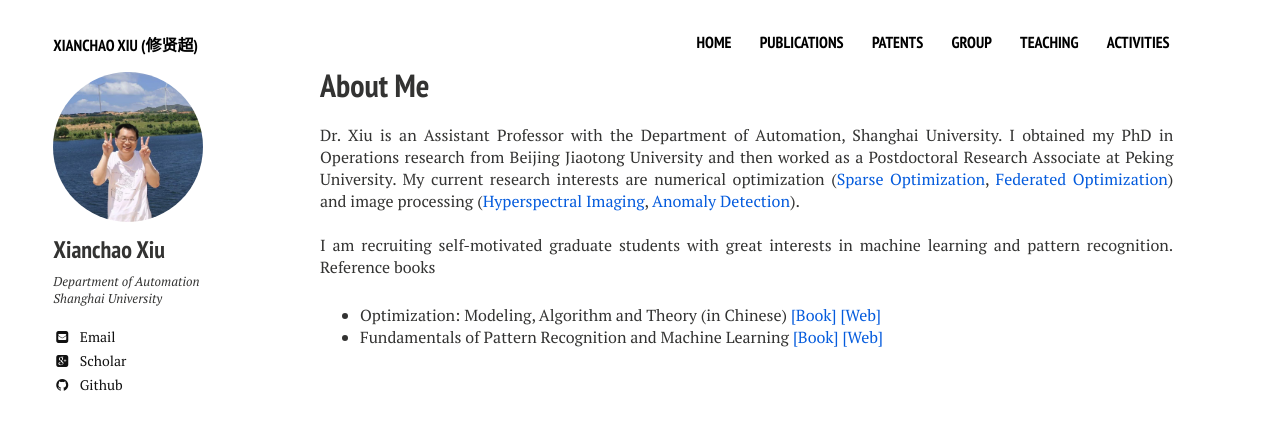
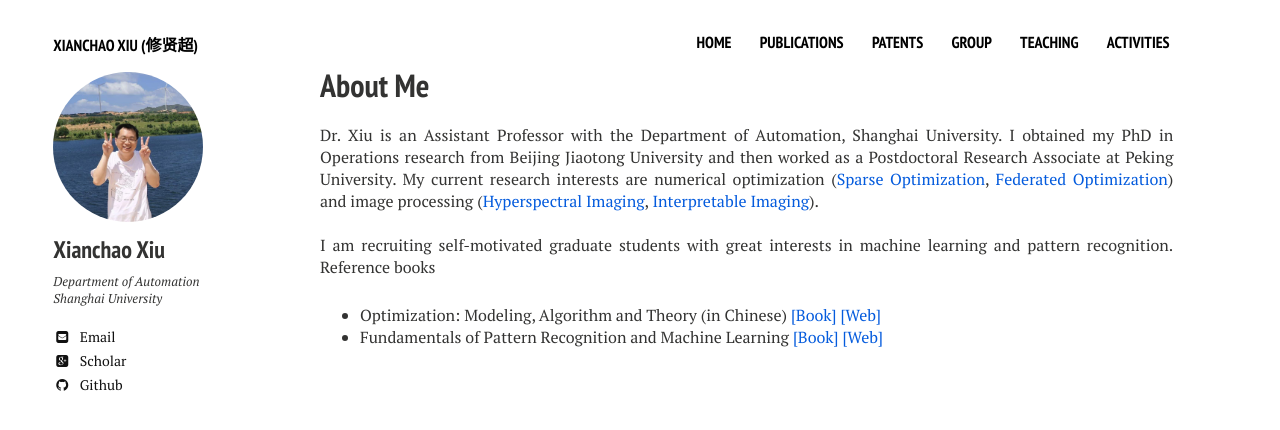
Before and after one commit to xianchaoxiu/xianchaoxiu.github.io, a Jekyll site: the page built from index.md, in a window 1280 px wide. Shown: the top 430 px of the page. Built offline with Jekyll 4.4.1, drawn with Linux system fonts in a browser that asks for light colours; nearby versions of some CDN libraries.

Commit message:
Update home2.html

```diff
--- a/_layouts/home2.html
+++ b/_layouts/home2.html
@@ -24,7 +24,7 @@
       <p> Dr. Xiu is an Assistant Professor with the Department of Automation, Shanghai University.
 	      I obtained my PhD in Operations research from Beijing Jiaotong University and then worked as a Postdoctoral Research Associate at Peking University.
 	      My current research interests are numerical optimization (<a href="https://github.com/xianchaoxiu/Sparse-Optimization" class="textlink" target="_blank">Sparse Optimization</a>, <a href="https://github.com/xianchaoxiu/Federated-Optimization" class="textlink" target="_blank">Federated Optimization</a>)
-	      and image processing (<a href="https://github.com/xianchaoxiu/Hyperspectral-Imaging" class="textlink" target="_blank">Hyperspectral Imaging</a>, <a href="https://github.com/xianchaoxiu/Anomaly-Detection" class="textlink" target="_blank">Anomaly Detection</a>). <br><br>
+	      and image processing (<a href="https://github.com/xianchaoxiu/Hyperspectral-Imaging" class="textlink" target="_blank">Hyperspectral Imaging</a>, <a href="https://github.com/xianchaoxiu/Interpretable-Imaging" class="textlink" target="_blank">Interpretable Imaging</a>). <br><br>
 
 	      I am recruiting self-motivated graduate students with great interests in machine learning and pattern recognition. Reference books
         <ul>
```
